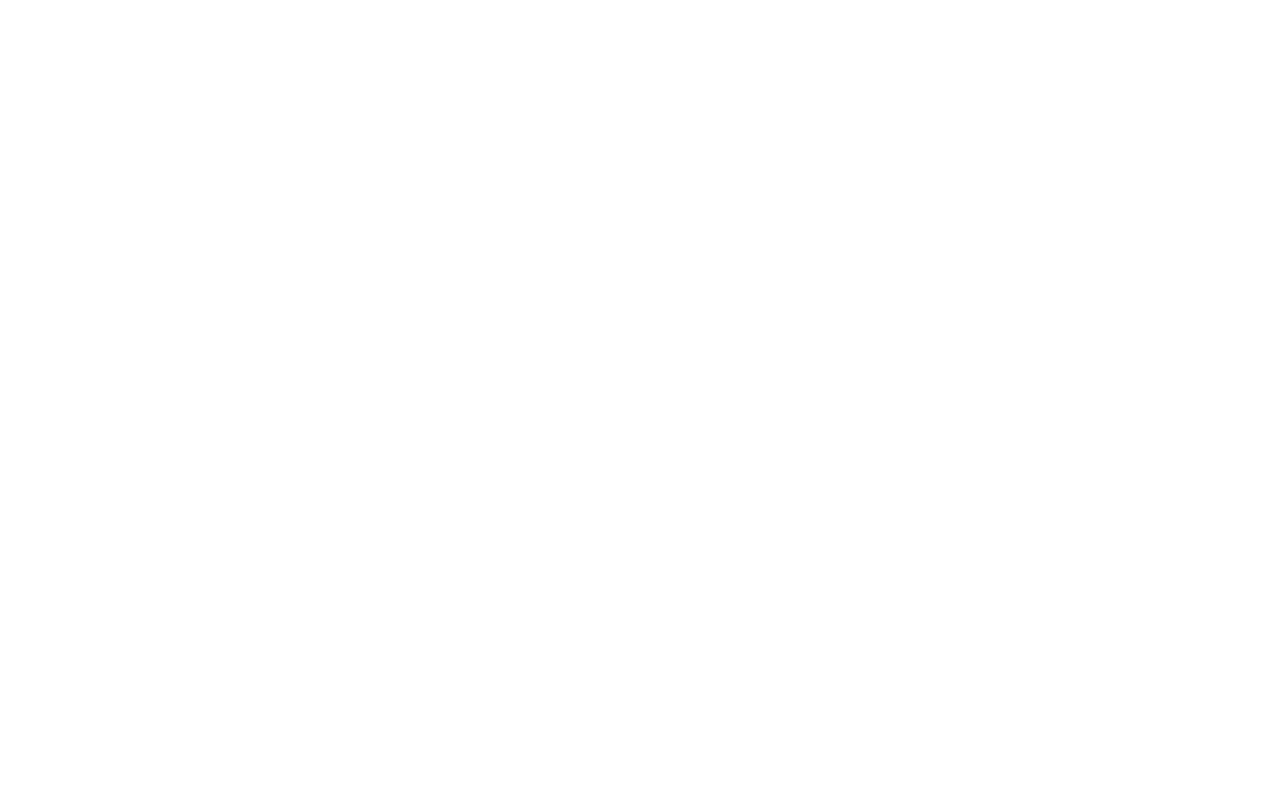
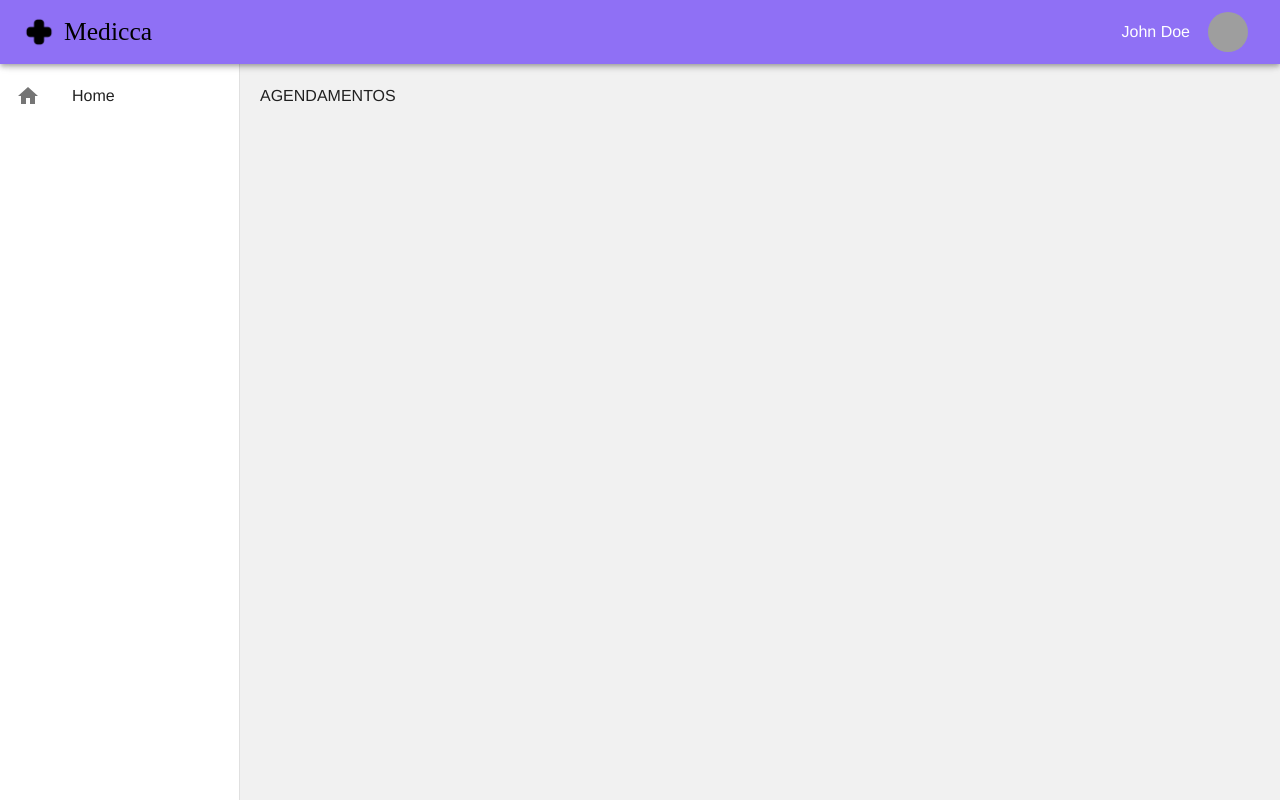
Before and after one commit to AryaneLadeira/Medicca, a React (Vite) app in the folder medicca-front/: page /agendamentos in a window 1280 px wide. Before the commit this address had no page. Built offline with nearby package versions, Linux system fonts and the light colour scheme; grey boxes are pictures that could not be loaded; a web font is replaced by a local one.

Commit message:
Adding appointments screen

```diff
--- /dev/null
+++ b/medicca-front/src/pages/Appointments/index.tsx
@@ -0,0 +1,5 @@
+function Appointments() {
+  return 'AGENDAMENTOS';
+}
+
+export default Appointments;
--- a/medicca-front/src/routes/routes.tsx
+++ b/medicca-front/src/routes/routes.tsx
@@ -1,9 +1,10 @@
 import { Route, BrowserRouter as Router, Routes } from 'react-router-dom';
+import ProtectedLayout from '../components/templates/ProtectedLayout';
+import Appointments from '../pages/Appointments';
 import Home from '../pages/Home';
 import Login from '../pages/Login';
 import Signup from '../pages/Signup';
 import ProtectedRoute from './ProtectedRoute';
-import ProtectedLayout from '../components/templates/ProtectedLayout';
 
 const AppRoutes = () => {
   return (
@@ -19,6 +20,7 @@
         <Route element={<ProtectedLayout />}>
           <Route element={<ProtectedRoute />}>
             <Route path="/" element={<Home />} />
+            <Route path="/agendamentos" element={<Appointments />} />
           </Route>
         </Route>
       </Routes>
```
Also changed, not shown: medicca-front/src/pages/Appointments/style.scss (added).
